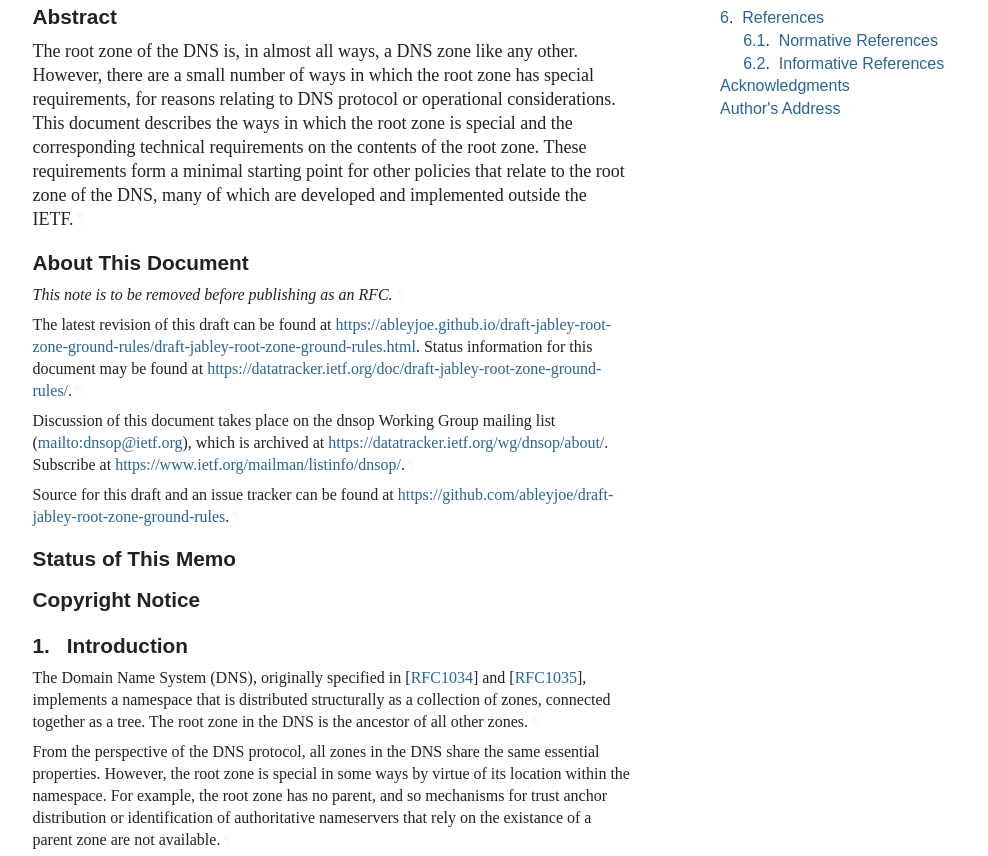
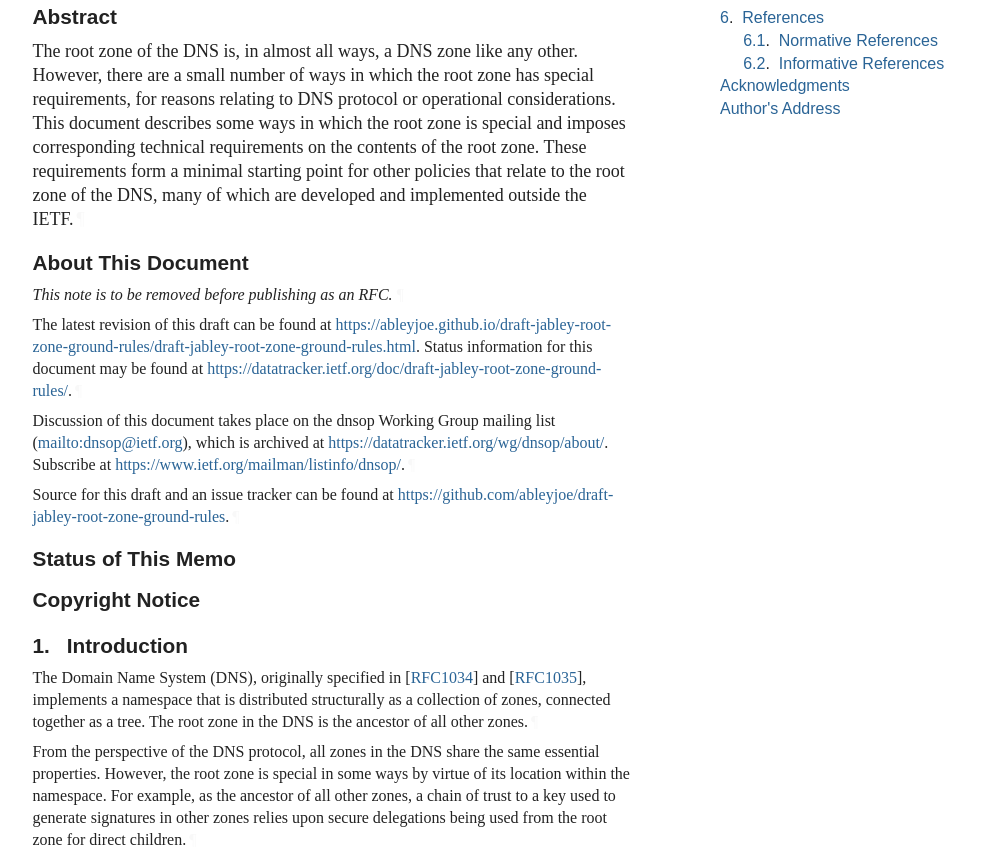
Before and after one commit to ableyjoe/draft-jabley-root-zone-ground-rules, a plain HTML site: page draft-jabley-root-zone-ground-rules.html in a window 1280 px wide. Shown: the part 348-1204 px from the top of the page, without its empty margins (92-1080 px from the left). Drawn offline with Linux system fonts and the light colour scheme; a web font is replaced by a local one.

Commit message:
Script updating gh-pages from 714bf3a. [ci skip]

```diff
--- a/draft-jabley-root-zone-ground-rules.html
+++ b/draft-jabley-root-zone-ground-rules.html
@@ -11,7 +11,7 @@
 any other.  However, there are a small number of ways in which the
 root zone has special requirements, for reasons relating to DNS
 protocol or operational considerations.  This document describes
-the ways in which the root zone is special and the corresponding
+some ways in which the root zone is special and imposes corresponding
 technical requirements on the contents of the root zone. These
 requirements form a minimal starting point for other policies that
 relate to the root zone of the DNS, many of which are developed and
@@ -1092,7 +1092,7 @@ svg :is([fill="white"], [fill^="#fff"]) {
 any other.  However, there are a small number of ways in which the
 root zone has special requirements, for reasons relating to DNS
 protocol or operational considerations.  This document describes
-the ways in which the root zone is special and the corresponding
+some ways in which the root zone is special and imposes corresponding
 technical requirements on the contents of the root zone. These
 requirements form a minimal starting point for other policies that
 relate to the root zone of the DNS, many of which are developed and
@@ -1218,9 +1218,9 @@ The root zone in the DNS is the ancestor of all other zones.<a href="#section-1-
 <p id="section-1-2">From the perspective of the DNS protocol, all zones in the DNS share
 the same essential properties.  However, the root zone is special
 in some ways by virtue of its location within the namespace. For
-example, the root zone has no parent, and so mechanisms for trust
-anchor distribution or identification of authoritative nameservers
-that rely on the existance of a parent zone are not available.<a href="#section-1-2" class="pilcrow">¶</a></p>
+example, as the ancestor of all other zones, a chain of trust to a
+key used to generate signatures in other zones relies upon secure
+delegations being used from the root zone for direct children.<a href="#section-1-2" class="pilcrow">¶</a></p>
 <p id="section-1-3">This document describes a minimal set of technical constraints for
 the construction of the root zone. This document specifically does
 not aim to encapsulate a complete or sufficient set of policies for
@@ -1271,7 +1271,7 @@ empty domain name to mean "not available", including <span>[<a href="#RFC2782" c
 observed to misinterpret such signals, with the result that queries
 with empty QNAME, QCLASS="IN" and QTYPE="A" or "AAAA" are observed
 at root servers. Positive responses to such queries would have poor
-security characteristics.<a href="#section-3.1-4" class="pilcrow">¶</a></p>
+security characteristics and are therefore prohibited.<a href="#section-3.1-4" class="pilcrow">¶</a></p>
 </section>
 </div>
 <div id="dns-security-extensions-dnssec">
```
Also changed, not shown: draft-jabley-root-zone-ground-rules.txt.
